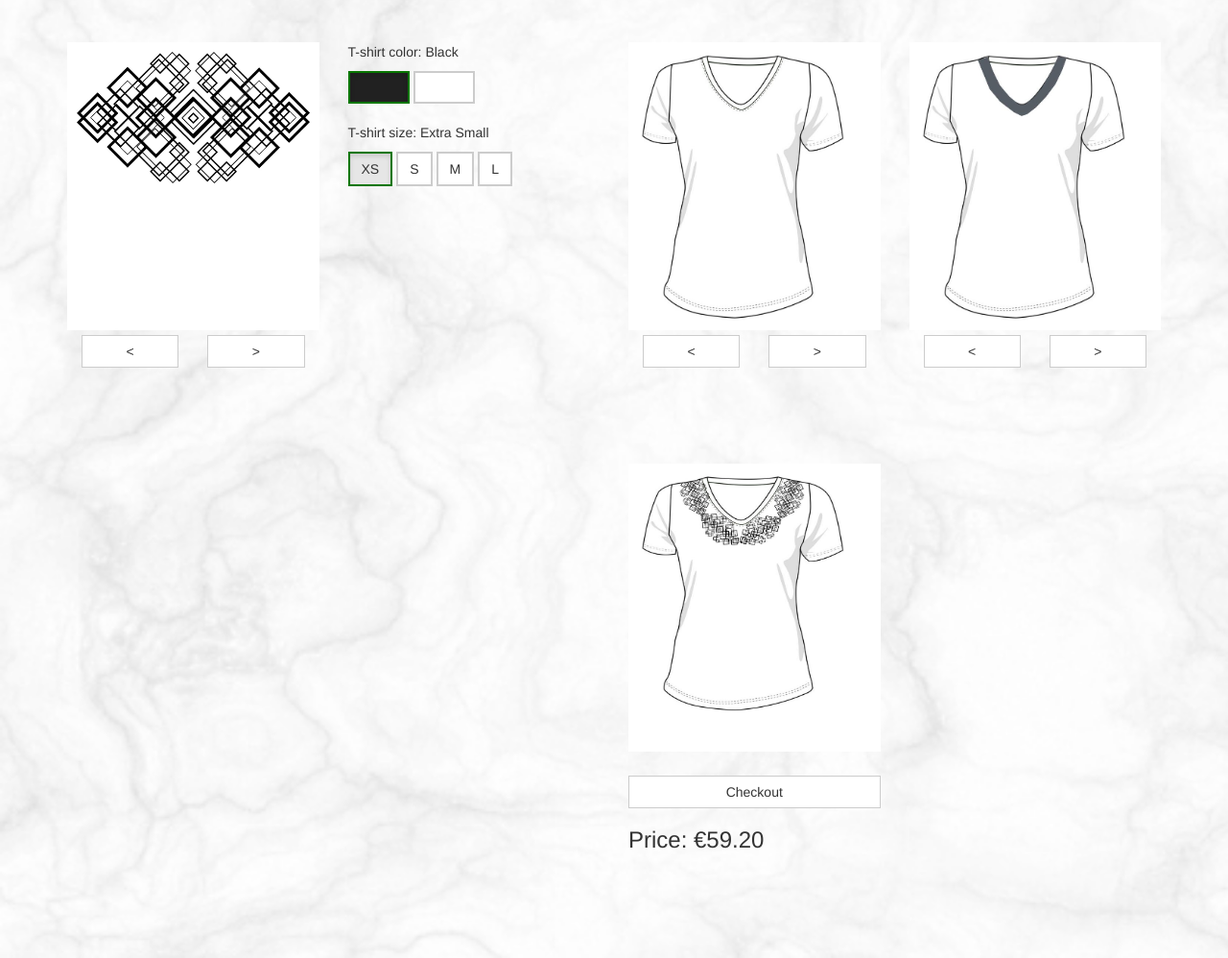
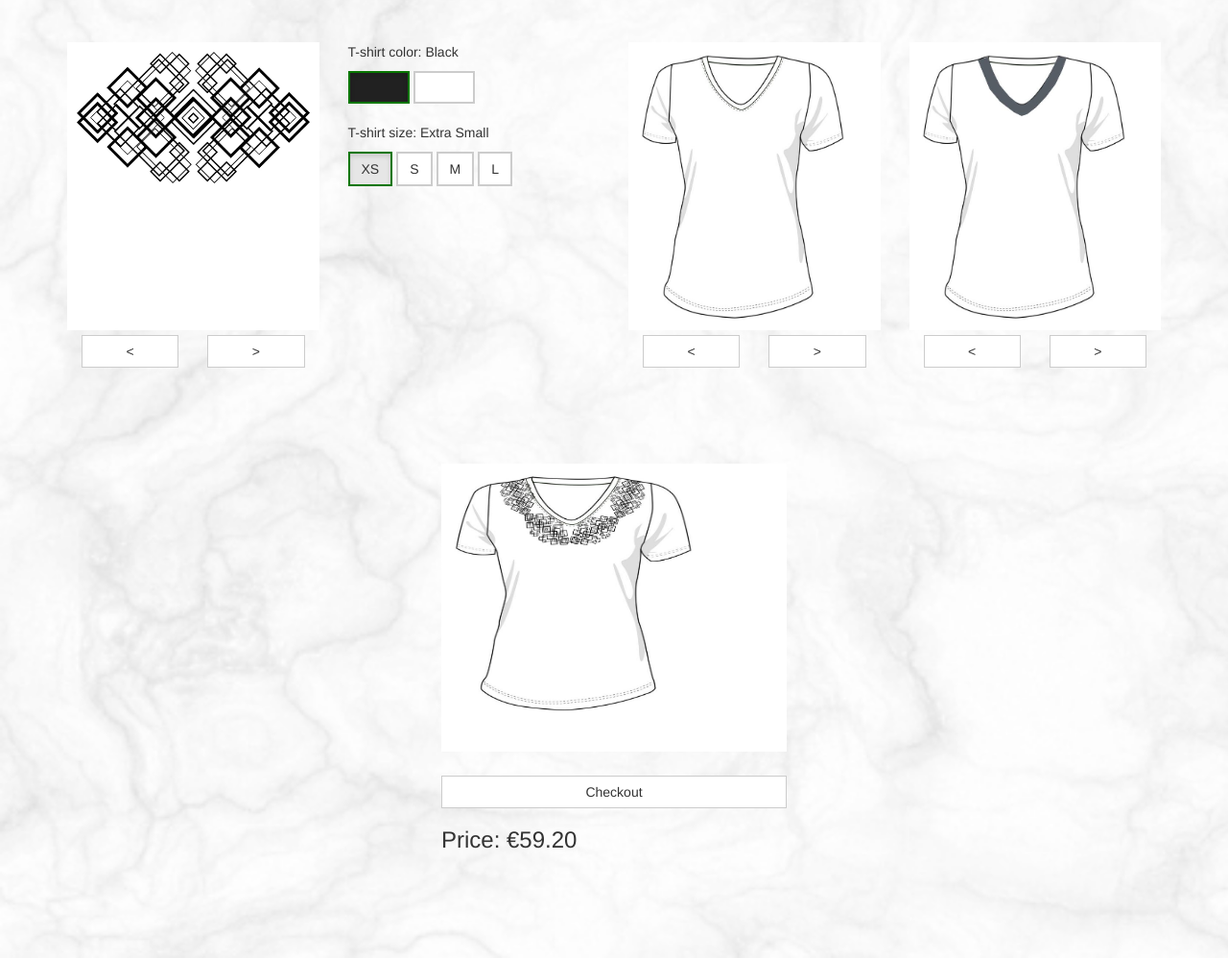
Before and after one commit to adjoawadee/Kymia, a plain HTML site: page shop.html in a window 1280 px wide. Shown: the part 58-1056 px from the top of the page at 96% size. Drawn offline with nearby package versions, Linux system fonts and the light colour scheme; some packages are replaced by stand-ins of ours; a script that the page names is missing.

Commit message:
Fix error.

```diff
--- a/shop.html
+++ b/shop.html
@@ -136,34 +136,9 @@
 
     <!-- Preview -->
     <div class="row picker_row">
-        <div class="col-xs-12 col-md-3 col-md-offset-6 picker_options">
+        <div class="col-xs-12 col-md-4 col-md-offset-4 picker_options">
             <div class="inner">
-                <img style="height: 90%; width: 90%; display: block;" class="img-responsive" src="{{currentPreview}}" alt="">
-                <!-- -->
-                <!-- -->
-                <!-- -->
-                <!-- -->
-                <!-- -->
-                <!--<p class="description">-->
-                    <!--<img  ng-if="currentShirt.id == 1" class="img-responsive" src="{{preview.placement.image[1]}}" alt="">-->
-                    <!--{{preview.design.name}} <br>-->
-                    <!--{{preview.color.value}} <br>-->
-                    <!--{{preview.size.size}} <br>-->
-                    <!--{{preview.shirt.type}} <br>-->
-
-                <!--&lt;!&ndash;<p class="description" >&ndash;&gt;-->
-                    <!--&lt;!&ndash;{{preview.placement.image[1]}}&ndash;&gt;-->
-                <!--&lt;!&ndash;</p>&ndash;&gt;-->
-
-                <!--<img  ng-if="currentShirt.id == 1" class="img-responsive" src="{{preview.placement.image[1]}}" alt="">-->
-                <!--&lt;!&ndash;<p class="description" ng-if="currentShirt.id == 2">&ndash;&gt;-->
-                    <!--&lt;!&ndash;{{preview.placement.image[2]}}&ndash;&gt;-->
-                <!--&lt;!&ndash;</p>&ndash;&gt;-->
-                <!--<img   ng-if="currentShirt.id == 2" class="img-responsive"  src="{{preview.placement.image[2]}}" alt="">-->
-
-                <!--<br><br>-->
-
-                <!--</p>-->
+                <img style="height: 90%; width: 75%; display: block;" class="img-responsive" ng-src="{{currentPreview}}" alt="">
             </div>
             <button style="margin-top: 25px;" class="btn btn-default btn-block" ng-click="checkout()">Checkout</button>
             <div class="row">
```
